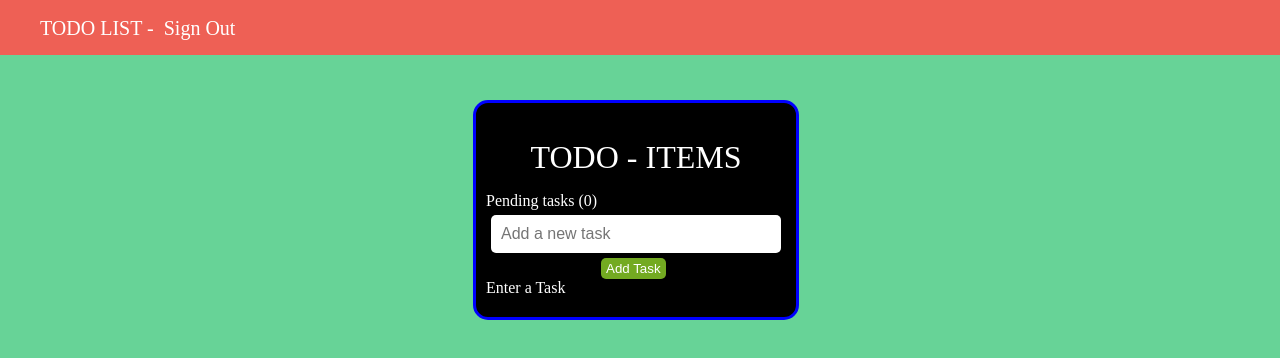
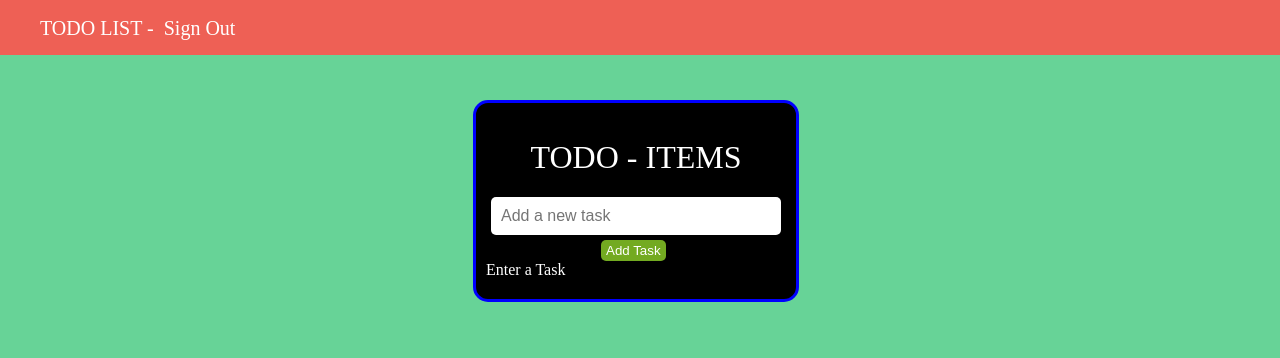
Before and after one commit to marcelleemendess/todolist, a Next.js app: page / in a window 1280 px wide. Shown: the top 358 px of the page. Built offline with nearby package versions, Linux system fonts and the light colour scheme.

Commit message:
errors fixed

```diff
--- a/components/Todo.js
+++ b/components/Todo.js
@@ -1,37 +1,12 @@
 import styles from '../styles/Home.module.css'
 import { useState, useEffect } from 'react';
-import { auth } from '../lib/firebase';
-import router from 'next/router';
 import { useRouter } from 'next/router';
 
-
-const Task = ({ task, index, completeTask, removeTask}) => {
-    return (
-        <div
-            className="task"
-            style={{ textDecoration: task.completed ? "line-through" : "" }}
-        >
-            <p className="p_tasks">{task.title}</p>
-            <div className='div_btns'>
-                <button onClick={() => completeTask(index)}>Complete</button>
-                <button style={{ background: "red" }} onClick={() =>removeTask(index)}>X</button>
-            </div>
-        </div>
-    )
-}
-
-
 const Todo = () => {
-    const [tasksRemaining, setTasksRemaining] = useState(0);
     const [value, setValue] = useState('')
     const [tasks, setTasks] = useState([]);
     const [useruid, setUseruid] = useState()
     const router = useRouter();
-
-
-    useEffect(() => {
-        setTasksRemaining(tasks.filter(task => !task.completed).length)
-    })
 
     useEffect(() => {
         const data = localStorage.getItem("my-tasks");
@@ -89,7 +64,6 @@ const Todo = () => {
 
         <div className="todo-container">
             <div className="header">TODO - ITEMS</div>
-                <div>Pending tasks ({tasksRemaining})</div>
             <form>
                 <input
                     type="text"
@@ -109,13 +83,6 @@ const Todo = () => {
                     {tasks.length >= 1 ? tasks.map((task, index) => (
                         <div key={index}>
                             {(task.user === useruid.replace(/['"]+/g, '')) || (task.user === useruid) ?
-                                    // <Task
-                                    //     key={index}
-                                    //     task={task}
-                                    //     index={index}
-                                    //     completeTask={completeTask}
-                                    //     removeTask={removeTask}
-                                    // />
                                 <div
                                     className="task"
                                     style={{ textDecoration: task.completed ? "line-through" : "" }}
--- a/components/Navbar.js
+++ b/components/layout/Navbar.js
@@ -1,7 +1,7 @@
 import React from 'react';
 import Link from 'next/link';
 import { useRouter } from 'next/router'
-import { auth, firestore } from '../lib/firebase';
+import { auth, firestore } from '../../lib/firebase';
 
 function Navbar() {
 
@@ -9,12 +9,9 @@ function Navbar() {
 
     const logout = async (e) => {
         e.preventDefault();
-
         auth.signOut()
             .then(() => {
                 console.log('Signed Out')
-                  localStorage.clear();
-
                 router.push('/signup')
             })
             .catch((error) => {
@@ -22,7 +19,6 @@ function Navbar() {
 
             });
     }
-
 
     return (
         <nav className="navbar">
--- a/lib/firebase.js
+++ b/lib/firebase.js
@@ -26,5 +26,6 @@ if (!firebase.apps.length) {
 export const auth = firebase.auth();
 export const googleAuthProvider = new firebase.auth.GoogleAuthProvider();
 
-export const firestore = firebase.firestore();
+// export const firestore = firebase.firestore();
 export const storage = firebase.storage();
+export const db = firebase.firestore()
--- a/package.json
+++ b/package.json
@@ -10,6 +10,7 @@
   "dependencies": {
     "dotenv": "^9.0.2",
     "firebase": "^8.6.4",
+    "firebase-admin": "^9.10.0",
     "next": "^10.2.3",
     "react": "17.0.2",
     "react-dom": "17.0.2",
--- a/pages/index.js
+++ b/pages/index.js
@@ -1,12 +1,12 @@
 import Todo from '../components/Todo';
-import Navbar from '../components/Navbar'
+import Navbar from '../components/layout/Navbar'
 
 const Index = () => {
   return (
     <>
       <Navbar/>
       <Todo />
-      </>
+    </>
   )
 }
 
```
Also changed, not shown: pages/signup.js (+2 -66 lines), 1 other file (tests, documents, lock files or other folders). Lines whose indentation alone changed are shown as unchanged.
